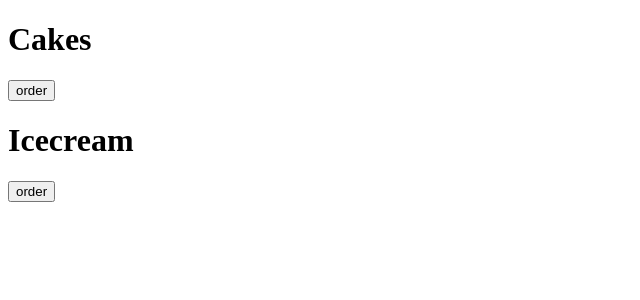
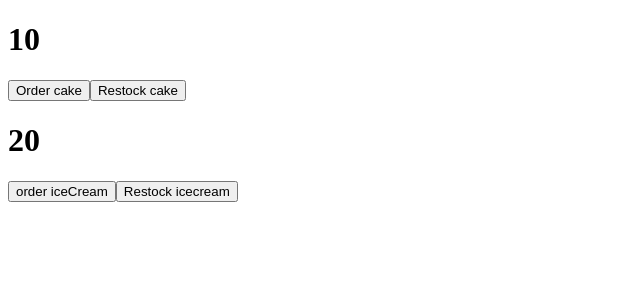
Before and after one commit to bibek190/redux-playground, a React (Create React App) app: page / in a window 1280 px wide. Shown: the top 300 px of the page, without its empty margins (0-640 px from the left). Built offline with nearby package versions, Linux system fonts and the light colour scheme.

Commit message:
order Cake and Icecream

```diff
--- a/src/App.js
+++ b/src/App.js
@@ -1,22 +1,12 @@
 import React from "react";
-import { ordered, restocked } from "./features/cake/cakeSlice";
-import { useDispatch, useSelector } from "react-redux";
+import IceCreamView from "./features/icecream/IceCreamView";
+import CakeView from "./features/cake/CakeView";
 
 function App() {
-  const count = useSelector((state) => state.cake.numOfCake);
-  const counting = useSelector((state) => state.iceCream.value);
-  const dispatch = useDispatch();
-
   return (
     <>
-      <div>
-        <h1>Cakes</h1>
-        <button onClick={() => dispatch(ordered())}>order</button>
-      </div>
-      <div>
-        <h1>Icecream</h1>
-        <button onClick={() => dispatch(ordered())}>order</button>
-      </div>
+      <CakeView />
+      <IceCreamView />
     </>
   );
 }
--- /dev/null
+++ b/src/features/cake/CakeView.js
@@ -0,0 +1,17 @@
+import React from "react";
+import { useDispatch, useSelector } from "react-redux";
+import { ordered, restocked } from "./cakeSlice";
+
+function CakeView() {
+  const numofCake = useSelector((state) => state.cake.numOfCake);
+  const dispatch = useDispatch();
+  return (
+    <div>
+      <h1>{numofCake}</h1>
+      <button onClick={() => dispatch(ordered())}>Order cake</button>
+      <button onClick={() => dispatch(restocked(3))}>Restock cake</button>
+    </div>
+  );
+}
+
+export default CakeView;
--- a/src/features/cake/cakeSlice.js
+++ b/src/features/cake/cakeSlice.js
@@ -1,5 +1,4 @@
 import { createSlice } from "@reduxjs/toolkit";
-import { createLogger } from "redux-logger";
 
 const initialState = {
   numOfCake: 10,
--- /dev/null
+++ b/src/features/icecream/IceCreamView.js
@@ -0,0 +1,17 @@
+import React from "react";
+import { useSelector, useDispatch } from "react-redux";
+import { ordered, restocked } from "./iceCreamSlice";
+
+function IceCreamView() {
+  const numofIcecream = useSelector((state) => state.iceCream.numOfIcecream);
+  const dispatch = useDispatch();
+  return (
+    <div>
+      <h1>{numofIcecream}</h1>
+      <button onClick={() => dispatch(ordered())}>order iceCream</button>
+      <button onClick={() => dispatch(restocked(5))}>Restock icecream</button>
+    </div>
+  );
+}
+
+export default IceCreamView;
--- a/src/features/icecream/iceCreamSlice.js
+++ b/src/features/icecream/iceCreamSlice.js
@@ -1,18 +1,18 @@
 import { createSlice } from "@reduxjs/toolkit";
 
 const initialState = {
-  numOfIceCream: 20,
+  numOfIcecream: 20,
 };
 
 const iceCreamSlice = createSlice({
-  name: "iceCream",
+  name: "icecream",
   initialState,
-  reducer: {
+  reducers: {
     ordered: (state) => {
-      state.numOfIceCream--;
+      state.numOfIcecream--;
     },
     restocked: (state, action) => {
-      state.numOfIceCream += action.payload;
+      state.numOfIcecream += action.payload;
     },
   },
 });
```
